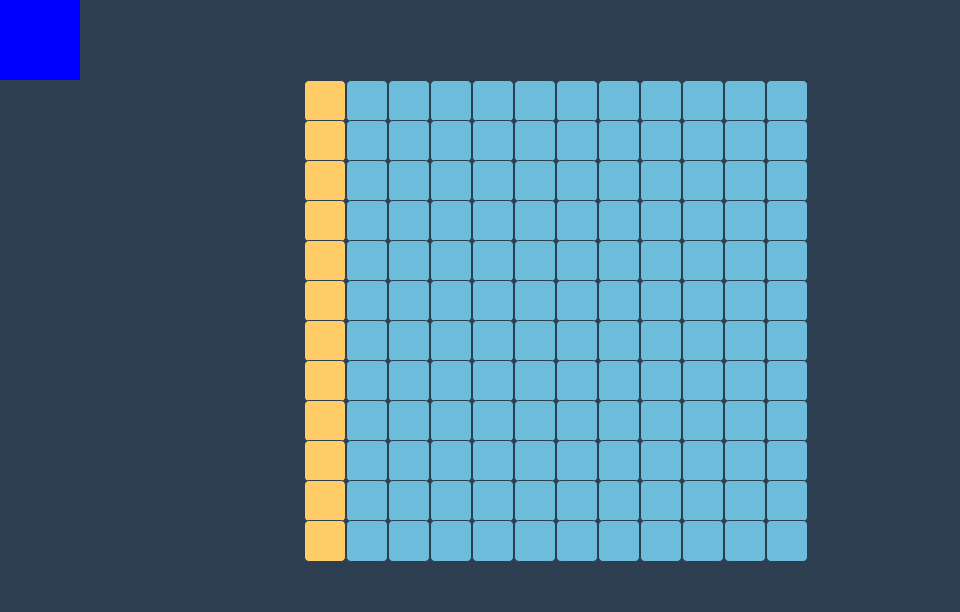
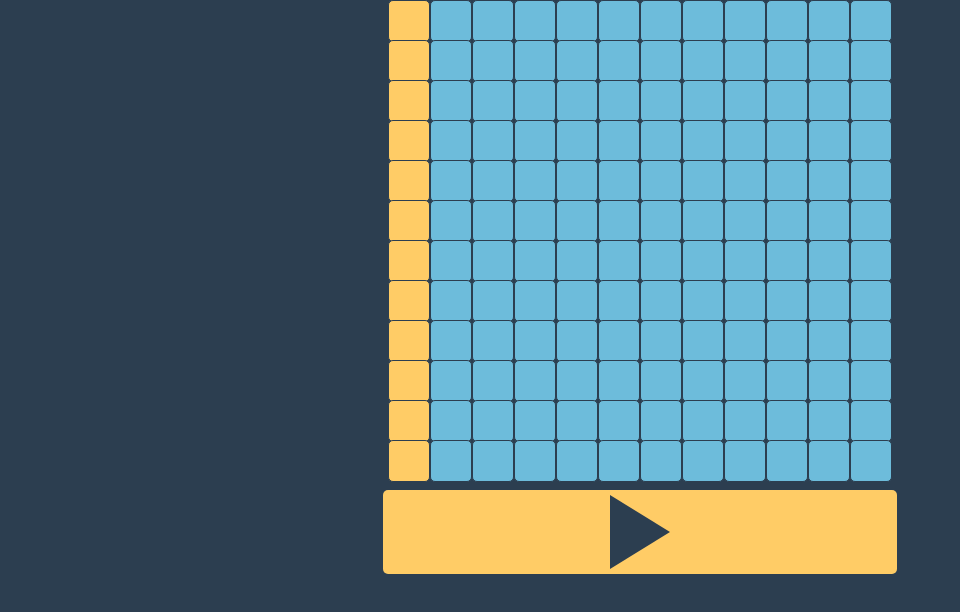
Before and after one commit to ohjann/tonejs-sequencer, a React app: page / in a window 1280 px wide. Shown: the top 612 px of the page, without its empty margins (0-960 px from the left). Built offline with nearby package versions, Linux system fonts and the light colour scheme.

Commit message:
Play/Pause button

```diff
--- a/src/App.css
+++ b/src/App.css
@@ -1,13 +1,11 @@
 html {
   background: #2C3E50;
-}
-.App {
 }
 .row {
   height: 40px;
 }
 .grid {
-  width: 672px;
+  width: 504px;
   margin-left: auto;
   margin-right: auto;
   display: block;
--- /dev/null
+++ b/src/PlayPause.css
@@ -0,0 +1,36 @@
+:focus {
+  outline-color: transparent;
+  outline-style: none;
+}
+.playpause {
+  background-color: #ffcc66;
+  padding: 5px;
+  border-radius: 5px;
+  width: 504px;
+  margin: 10px auto 0 auto;
+}
+.playpause label {
+  display: block;
+  box-sizing: border-box;
+  width: 0;
+  height: 74px;
+  border-color: transparent transparent transparent #2C3E50;
+  transition: 100ms all ease;
+  cursor: pointer;
+  border-style: double;
+  border-width: 0px 0 0px 60px;
+  margin-left: auto;
+  margin-right: auto;
+}
+.playpause input[type="checkbox"] {
+  outline: none;
+  position: absolute;
+  left: -9999px;
+}
+.playpause input[type="checkbox"]:checked + label {
+  border-style: solid;
+  border-width: 37px 0 37px 60px;
+}
+.playpause input[type="checkbox"]:focus + label {
+  box-shadow: 0 0 5px lightblue;
+}
--- a/src/components/App.js
+++ b/src/components/App.js
@@ -7,8 +7,8 @@ class App extends Component {
   render() {
     return (
       <div className={ styles.App }>
+        <GridContainer />
         <ProgressColumn />
-        <GridContainer />
       </div>
     );
   }
--- a/src/components/PlayPause.js
+++ b/src/components/PlayPause.js
@@ -1,11 +1,14 @@
 import React from 'react'
 import PropTypes from 'prop-types'
-import styles from '../App.css';
+import styles from '../PlayPause.css';
 
 const PlayPause = ({ currentlyRunning, playPause }) => (
   <div className={ styles.playpause }
-    onClick={playPause}
   >
+    <input type="checkbox" value="None" id="playpause" name="check" defaultChecked="checked"/>
+    <label htmlFor="playpause" tabIndex={1}
+      onClick={playPause}
+    ></label>
   </div>
 );
 
--- a/src/containers/ProgressColumn.js
+++ b/src/containers/ProgressColumn.js
@@ -9,9 +9,19 @@ function mapStateToProps(state, props) {
 }
 
 function mapDispatchToProps(dispatch) {
+  let running = null;
   return {
     playPause: () => {
-      dispatch(nextColumn());
+      if (!running) {
+        dispatch(nextColumn());
+        clearInterval(running);
+        running = setInterval(() => {
+          dispatch(nextColumn());
+        }, 700);
+      } else {
+        clearInterval(running);
+        running = null;
+      }
     }
   }
 }
```
Also changed, not shown: 1 other file (tests, documents, lock files or other folders).
